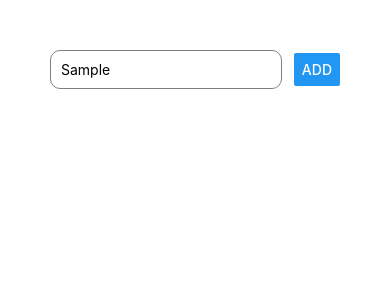
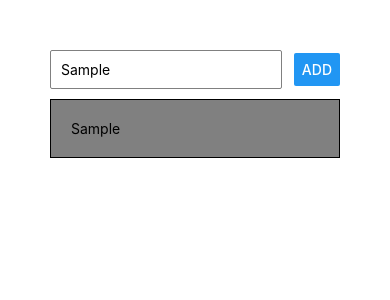
Before and after one commit to Austinshepherd/OneApp, a React Native app: screen / in a window 390 px wide. Both pictures are taken after typing "Sample" into the empty fields and a click on the button "ADD". Shown: the top 300 px of the page. Built offline with nearby package versions, Linux system fonts and the light colour scheme.

Commit message:
Note value output function at working start, no delete button.

```diff
--- a/App.js
+++ b/App.js
@@ -1,15 +1,16 @@
 import React, { useState } from 'react';
-import { StyleSheet, View, TextInput, Button } from 'react-native';
+import { StyleSheet, View, TextInput, Button, Text } from 'react-native';
 
 export default function App() {
   const [inputNote, setInputNote] = useState('');
+  const [newNote, setNewNote] = useState([]);
 
   const NoteInputHandler = (enteredText) => {
     setInputNote(enteredText);
   };
 
   const addNoteHandler = () => {
-    console.log(inputNote);
+    setNewNote(currentNotes => [...currentNotes, inputNote]);
   };
 
   return (
@@ -21,7 +22,8 @@ export default function App() {
         <Button title="ADD" onPress={addNoteHandler} />
       </View>
       <View>
-      </View>
+        {newNote.map((Note) =>  <View key={Note} style={styles.OutputNote}><Text>{Note}</Text></View>)}
+        </View>
     </View>
   );
 }
@@ -40,9 +42,16 @@ export default function App() {
     inputBar: {
       borderColor: 'grey',
       borderWidth: 1,
-      borderRadius: 10,
+      borderRadius: 2,
       padding: 10,
       width: '80%'
+    },
+    OutputNote: {
+      padding: 20,
+      backgroundColor: 'grey',
+      marginVertical: 10,
+      borderColor: 'black',
+      borderWidth: 1
     }
 
   });
```
